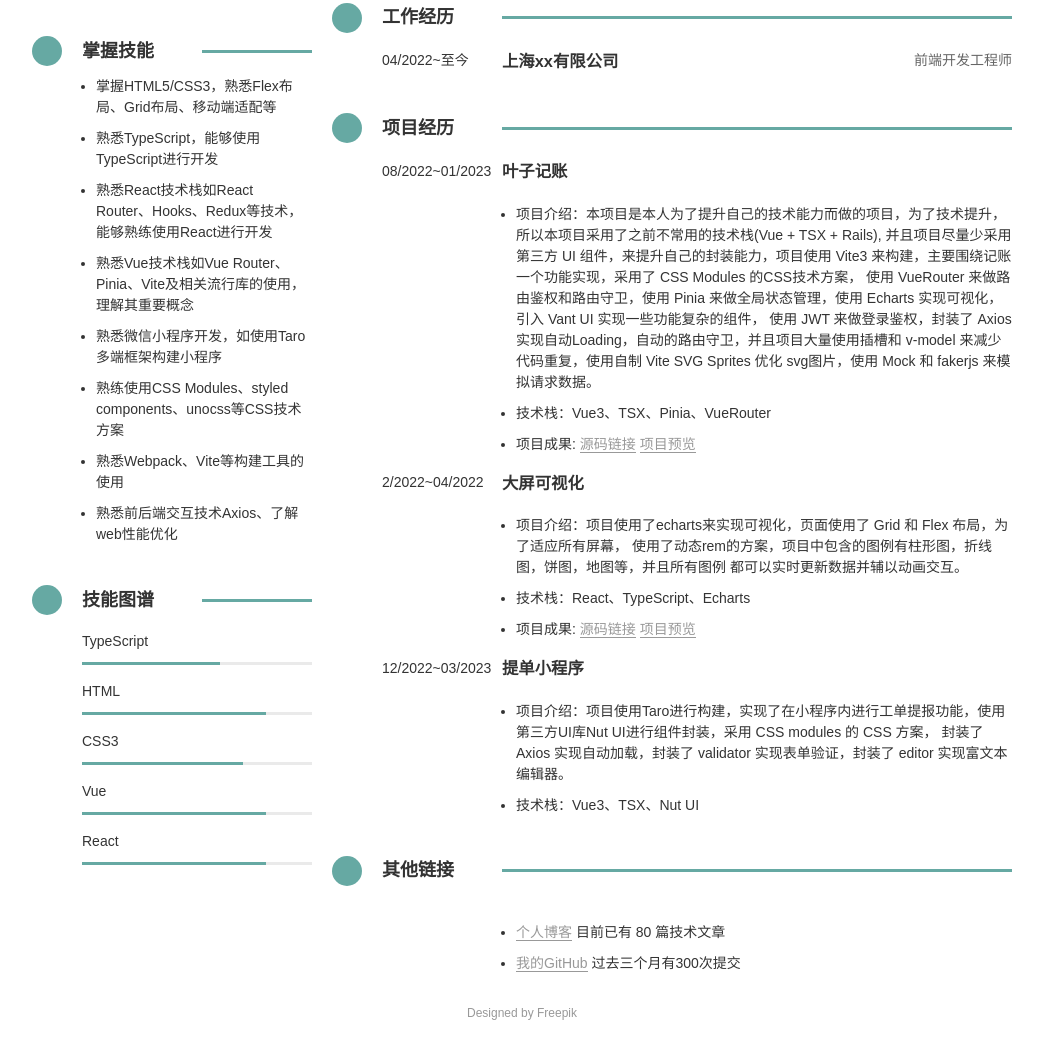
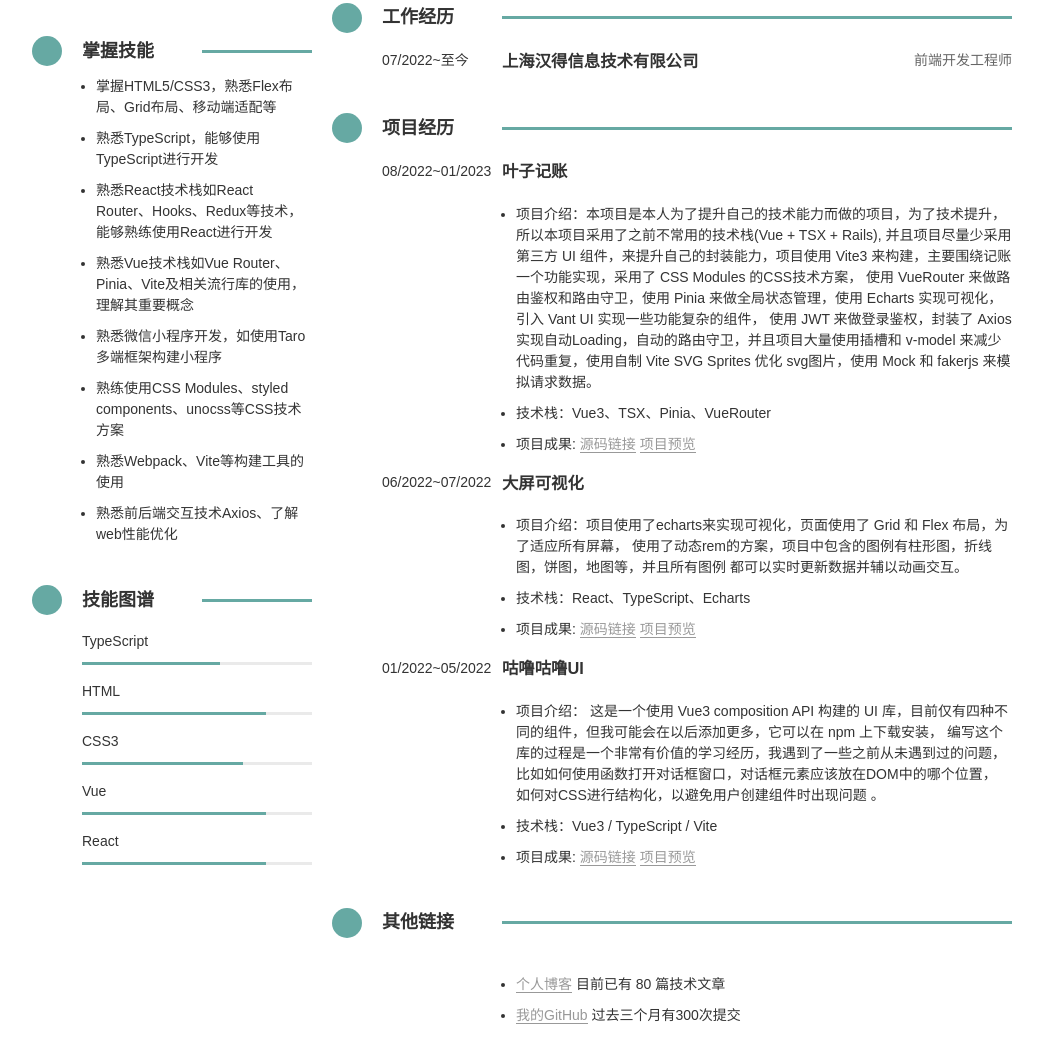
Before and after one commit to Allengl/cv, a plain HTML site: page index.html in a window 1280 px wide. Shown: the part 270-1309 px from the top of the page, without its empty margins (118-1161 px from the left). Drawn offline with Linux system fonts and the light colour scheme; a small style sheet from the web is missing.

Commit message:
update cv

```diff
--- a/index.html
+++ b/index.html
@@ -213,7 +213,8 @@
       font-size: 12px;
       margin-top: 20px;
     }
-    .footer-link{
+
+    .footer-link {
       color: #999;
       border: none;
     }
@@ -250,8 +251,8 @@
       <hr>
       <div class="detail">
         <div class="timeline-panel">
-          <div class="date">04/2022~至今</div>
-          <h3>上海xx有限公司</h3>
+          <div class="date">07/2022~至今</div>
+          <h3>上海汉得信息技术有限公司</h3>
           <p class="intro">前端开发工程师</p>
           <!-- <div class="detail">
             <ul>
@@ -291,7 +292,7 @@
           </div>
         </div>
         <div class="timeline-panel">
-          <div class="date">2/2022~04/2022</div>
+          <div class="date">06/2022~07/2022</div>
           <h3>大屏可视化</h3>
           <div class="detail">
             <ul>
@@ -310,6 +311,26 @@
           </div>
         </div>
         <div class="timeline-panel">
+          <div class="date">01/2022~05/2022</div>
+          <h3>咕噜咕噜UI</h3>
+          <div class="detail">
+            <ul>
+              <li>项目介绍： 这是一个使用 Vue3 composition API 构建的 UI 库，目前仅有四种不同的组件，但我可能会在以后添加更多，它可以在 npm 上下载安装，
+                编写这个库的过程是一个非常有价值的学习经历，我遇到了一些之前从未遇到过的问题，比如如何使用函数打开对话框窗口，对话框元素应该放在DOM中的哪个位置，
+                如何对CSS进行结构化，以避免用户创建组件时出现问题
+                。
+              </li>
+              <li>技术栈：Vue3 / TypeScript / Vite</li>
+              <li>项目成果:
+                <span>
+                  <a href="https://github.com/Allengl/gulu-UI">源码链接</a>
+                  <a href="https://allengl.github.io/gulu-ui-website/">项目预览</a>
+                </span>
+              </li>
+            </ul>
+          </div>
+        </div>
+        <!-- <div class="timeline-panel">
           <div class="date">12/2022~03/2023</div>
           <h3>提单小程序</h3>
           <div class="detail">
@@ -320,7 +341,7 @@
               <li>技术栈：Vue3、TSX、Nut UI</li>
             </ul>
           </div>
-        </div>
+        </div> -->
       </div>
       </div>
     </section>
@@ -407,9 +428,8 @@
   </aside>
 </body>
 <footer>
-  <a
-  class="footer-link"
-  href="https://www.freepik.com/free-vector/professional-resume-template_837838.htm">Designed by Freepik</a>
+  <a class="footer-link" href="https://www.freepik.com/free-vector/professional-resume-template_837838.htm">Designed by
+    Freepik</a>
 </footer>
 
 
```
